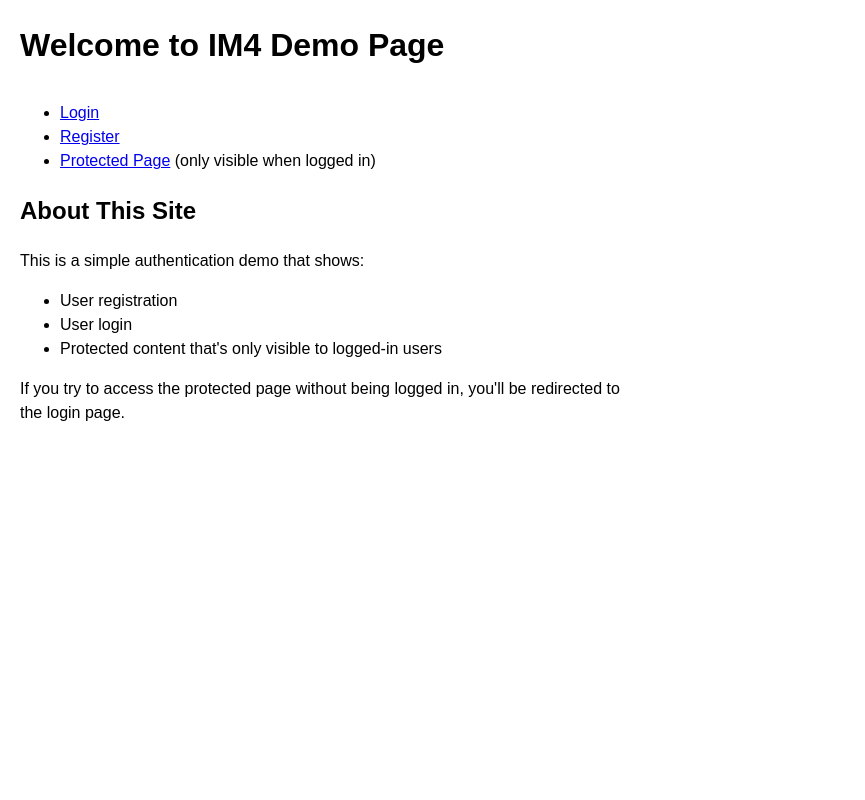
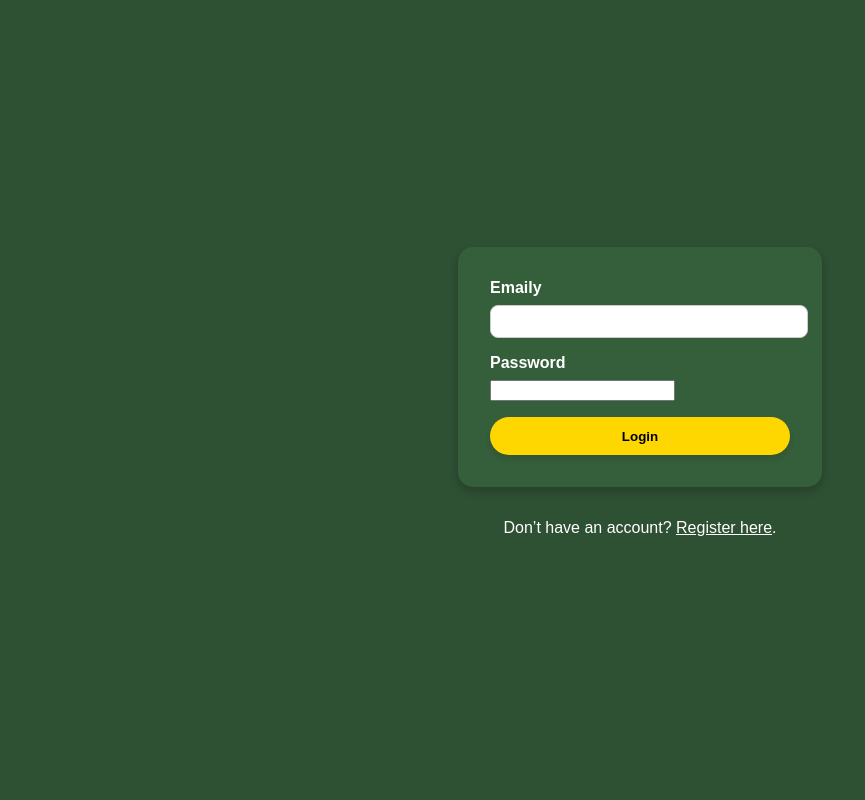
Before and after one commit to timosteiner/TNT, a PHP site: page / in a window 1280 px wide. Shown: the whole page, without its empty margins (0-865 px from the left). Run offline with PHP 8.4, Linux system fonts and the light colour scheme.

Commit message:
Update
Änderungen

```diff
--- a/css/style.css
+++ b/css/style.css
@@ -1,35 +1,99 @@
 /* style.css */
 body {
+  margin: 0;
   font-family: Arial, sans-serif;
-  margin: 20px;
-  max-width: 600px;
-  line-height: 1.5;
+  background-color: #2e5033 !important;
+  background-size: cover;
+  display: flex;
+  flex-direction: column;
+  align-items: center;
+  justify-content: center;
+  min-height: 100vh;
+  color: white;
 }
 
 h1 {
-  margin-bottom: 1em;
+  display: none;
+}
+
+form {
+  background-color: #355e3b;
+  padding: 2rem;
+  border-radius: 15px;
+  box-shadow: 0 4px 8px rgba(0,0,0,0.2);
+  width: 300px;
+  display: flex;
+  flex-direction: column;
 }
 
 form > div {
-  margin-bottom: 1em;
+  margin-bottom: 1rem;
 }
 
 label {
-  display: inline-block;
-  width: 80px;
+  font-weight: bold;
+  display: block;
+  margin-bottom: 0.5rem;
 }
 
 input[type="email"],
-input[type="password"] {
-  width: 200px;
-  padding: 4px;
+input[type="password"]
+input[type="text"] {
+  width: 100%;
+  padding: 0.5rem;
+  border-radius: 8px;
+  border: 1px solid #ccc;
 }
 
 button {
-  padding: 8px 16px;
+  background-color: #ffd700;
+  color: black;
+  border: none;
+  padding: 0.7rem;
+  border-radius: 25px;
+  font-weight: bold;
   cursor: pointer;
+  box-shadow: 0 4px 6px rgba(0,0,0,0.1);
+  transition: background 0.3s ease;
+}
+
+button:hover {
+  background-color: #e6c200;
 }
 
 p {
-  margin-top: 1em;
+  text-align: center;
+  margin-top: 2rem;
+  color: #fff;
 }
+
+a {
+  color: #fff;
+  text-decoration: underline;
+}
+
+.register-section {
+  margin-top: 1.5rem;
+  text-align: center;
+}
+
+.register-section a {
+  background-color: #355e3b;
+  color: white;
+  padding: 0.5rem 1.5rem;
+  border-radius: 20px;
+  text-decoration: none;
+  display: inline-block;
+  margin-top: 0.5rem;
+}
+
+.register-section a:hover {
+  background-color: #2e5033;
+}
+
+.contact {
+  margin-top: 1.5rem;
+  color: white;
+  text-align: center;
+  font-size: 0.9rem;
+}
--- a/index.html
+++ b/index.html
@@ -2,35 +2,30 @@
 <html lang="en">
   <head>
     <meta charset="UTF-8" />
-    <title>Welcome</title>
+    <meta name="viewport" content="width=device-width, initial-scale=1.0" />
+    <title>Login</title>
     <link rel="stylesheet" href="css/style.css" />
+    <meta http-equiv="Cache-Control" content="no-cache, no-store, must-revalidate" />
+    <meta http-equiv="Pragma" content="no-cache" />
+    <meta http-equiv="Expires" content="0" />
   </head>
   <body>
-    <h1>Welcome to IM4 Demo Page</h1>
+    <h1>Login</h1>
 
-    <div class="navigation">
-      <ul>
-        <li><a href="login.html">Login</a></li>
-        <li><a href="register.html">Register</a></li>
-        <li>
-          <a href="protected.html">Protected Page</a> (only visible when logged
-          in)
-        </li>
-      </ul>
-    </div>
+    <form id="loginForm">
+      <div>
+        <label>Emaily</label>
+        <input type="email" id="email" required />
+      </div>
+      <div>
+        <label>Password</label>
+        <input type="password" id="password" required />
+      </div>
+      <button type="submit">Login</button>
+    </form>
 
-    <div class="info">
-      <h2>About This Site</h2>
-      <p>This is a simple authentication demo that shows:</p>
-      <ul>
-        <li>User registration</li>
-        <li>User login</li>
-        <li>Protected content that's only visible to logged-in users</li>
-      </ul>
-      <p>
-        If you try to access the protected page without being logged in, you'll
-        be redirected to the login page.
-      </p>
-    </div>
+    <p>Don’t have an account? <a href="register.html">Register here</a>.</p>
+
+    <script src="js/login.js"></script>
   </body>
 </html>
--- a/js/register.js
+++ b/js/register.js
@@ -6,14 +6,16 @@ document
 
     const email = document.getElementById("email").value.trim();
     const password = document.getElementById("password").value.trim();
+    const lastname = document.getElementById("lastname").value.trim();
 
     try {
       const response = await fetch("api/register.php", {
         method: "POST",
         headers: { "Content-Type": "application/x-www-form-urlencoded" },
-        body: new URLSearchParams({ email, password }),
+        body: new URLSearchParams({ email, password, lastname }),
       });
       const result = await response.json();
+      //console.log(result);
 
       if (result.status === "success") {
         alert("Registration successful! You can now log in.");
--- a/register.html
+++ b/register.html
@@ -9,6 +9,10 @@
     <h1>Register</h1>
 
     <form id="registerForm">
+      <div>
+        <label>Name</label>
+        <input type="text" id="lastname" required />
+      </div>
       <div>
         <label>Email</label>
         <input type="email" id="email" required />
```
Also changed, not shown: api/register.php (+5 -2 lines), home/index.html (added, +11 -0 lines), protected.html (+96 -0 lines).
